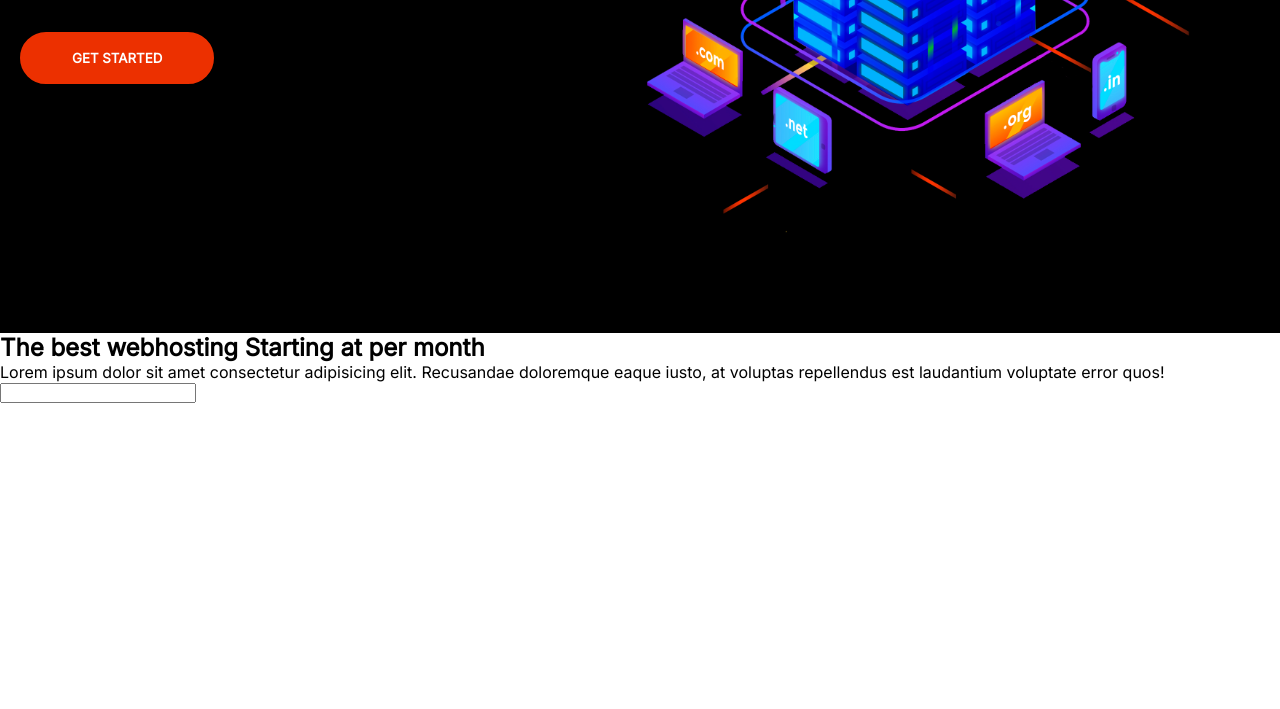
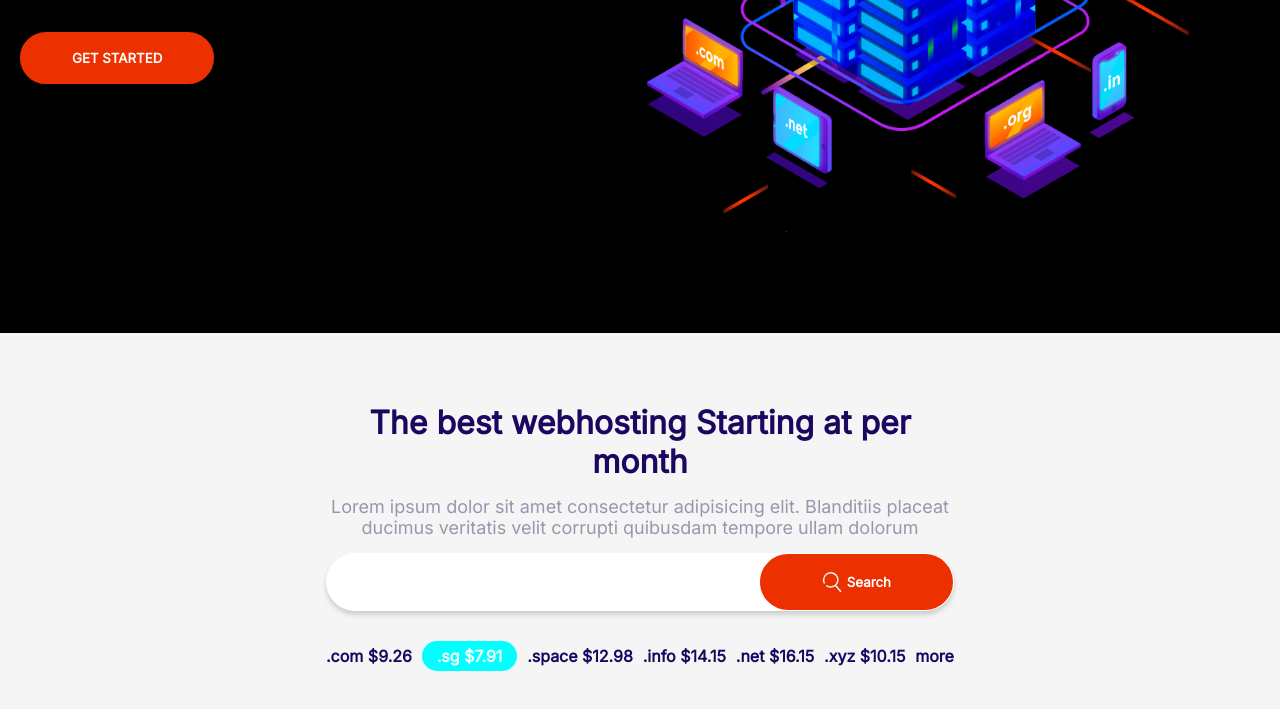
Before and after one commit to rakibislam2233/DomainGridTech, a plain HTML site: page src/index.html in a window 1280 px wide. Shown: the part 547-1256 px from the top of the page. Before the commit the page ends 950 px from the top, so only its background shows below. Drawn offline with Linux system fonts and the light colour scheme.

Commit message:
pricing section header code  completed

```diff
--- a/src/index.html
+++ b/src/index.html
@@ -4,7 +4,13 @@
     <meta charset="UTF-8" />
     <meta name="viewport" content="width=device-width, initial-scale=1.0" />
     <title>Hostire</title>
+    <!-- css style here -->
     <link rel="stylesheet" href="style.css" />
+    <!-- fontaw -->
+    <script
+      src="https://kit.fontawesome.com/a61de1ffaa.js"
+      crossorigin="anonymous"
+    ></script>
   </head>
   <body>
     <header>
@@ -47,13 +53,30 @@
             The best webhosting Starting at per month
           </h1>
           <p>
-            Lorem ipsum dolor sit amet consectetur adipisicing elit. Recusandae
-            doloremque eaque iusto, at voluptas repellendus est laudantium
-            voluptate error quos!
+            Lorem ipsum dolor sit amet consectetur adipisicing elit. Blanditiis
+            placeat ducimus veritatis velit corrupti quibusdam tempore ullam
+            dolorum
           </p>
           <div class="pricing_header_search">
-            <input type="text" name="" class="" />
+            <input type="text" name="" class="pricing_header_input" />
+            <button class="pricing_header_btn">
+              <img
+                class="pricing_header_btn_image"
+                src="./assets/icons/search.svg"
+                alt=""
+              />
+              Search
+            </button>
           </div>
+          <ul class="pricing_header_list">
+            <li>.com $9.26</li>
+            <li class="pricing_header_list_style">.sg $7.91</li>
+            <li>.space $12.98</li>
+            <li>.info $14.15</li>
+            <li>.net $16.15</li>
+            <li>.xyz $10.15</li>
+            <li>more</li>
+          </ul>
         </div>
       </section>
     </main>
--- a/src/style.css
+++ b/src/style.css
@@ -1,41 +1,40 @@
-@import url('https://fonts.googleapis.com/css2?family=Inter&family=Open+Sans&display=swap');
-*{
+@import url("https://fonts.googleapis.com/css2?family=Inter&family=Open+Sans&display=swap");
+* {
   padding: 0;
   margin: 0;
   box-sizing: border-box;
-    font-family: 'Inter', sans-serif;
+  font-family: "Inter", sans-serif;
 }
 /* header and navigation related css code start */
-header{
+header {
   background-color: #000000;
   width: 100%;
   color: white;
 }
-
-nav{
+nav {
   width: 100%;
-    max-width:1280px;
+  max-width: 1280px;
   height: 80px;
-    margin:  auto;
+  margin: auto;
   display: flex;
   justify-content: space-between;
   align-items: center;
   padding: 20px;
 }
-nav>ul{
+nav > ul {
   display: flex;
   justify-content: center;
   align-items: center;
   gap: 20px;
 }
-nav>ul>li{
+nav > ul > li {
   list-style: none;
 }
-nav>ul>li>a{
+nav > ul > li > a {
   color: white;
   text-decoration: none;
 }
-.banner{
+.banner {
   max-width: 1280px;
   height: 100vh;
   margin: 0 auto;
@@ -43,39 +42,111 @@ nav>ul>li>a{
   align-items: center;
   padding: 20px;
 }
-.banner_text{
+.banner_text {
   width: 50%;
 }
-.banner_title{
+.banner_title {
   font-size: 70px;
   font-weight: bold;
 }
-.banner_description{
+.banner_description {
   font-size: 20px;
   margin: 20px 0px;
 }
-.banner_btn{
+.banner_btn {
   margin-top: 15px;
   padding: 16px 50px;
   font-weight: bold;
-    background-color: #EC3000;
+  background-color: #ec3000;
   color: white;
   border-radius: 100px;
-    border: 2px solid #EC3000;
+  border: 2px solid #ec3000;
   cursor: pointer;
 }
-.banner_image_div{
+.banner_image_div {
   width: 50%;
-
 }
-.banner_image{
+.banner_image {
   max-width: 90%;
   max-height: 80%;
-
 }
 /* header and navigation related css code end */
-.main{
+main {
+  background-color: whitesmoke;
+}
+/* pricing_section code here */
+.pricing_section {
   width: 100%;
-    height: 100vh;
+  max-width: 1280px;
+  margin: 0 auto;
+}
+/* pricing_section_header code here */
+.pricing_header {
+  max-width: 768px;
+  margin: 0 auto;
+  padding: 70px;
+  text-align: center;
+}
+.pricing_header_title {
+  font-size: 32px;
+  font-weight: bold;
+  color: #1b0760;
+}
+.pricing_header > p {
+  margin: 15px 0px;
+  font-size: 18px;
+  color: #9a96ac;
+}
+.pricing_header_search {
+  width: 100%;
+  background-color: white;
+  display: flex;
+  padding: 1px 1px 1px 5px;
+  border-radius: 100px;
+  box-shadow: 0 4px 5px 0 rgba(0, 0, 0, 0.2), 0 5px 5px 0 white;
+}
+.pricing_header_input {
+  width: 100%;
+  padding: 5px 10px;
+  background-color: transparent;
+  border: none;
+}
+.pricing_header_btn {
+  display: flex;
+  justify-content: space-between;
+  align-items: center;
+  gap: 5px;
+  padding: 16px 60px;
+  font-weight: bold;
+  background-color: #ec3000;
   color: white;
+  border-radius: 100px;
+  border: 2px solid #ec3000;
+  cursor: pointer;
 }
+.pricing_header_btn_image{
+    width: 20px;
+    height: 20px;
+}
+.pricing_header_list{
+    margin-top: 30px;
+    display: flex;
+    justify-content: space-between;
+    align-items: center;
+}
+.pricing_header_list>li{
+    list-style: none;
+    color: #1B0760;
+    font-weight: bold;
+}
+.pricing_header_list_style{
+    padding: 5px 15px;
+    background-color: aqua;
+    border-radius: 100px;
+    color: white !important;
+}
+/* pricing_card code here */
+.pricing_card{
+    width: 100%;
+    padding: 50px;
+}
```
Also changed, not shown: public/logo.svg (added). Lines whose indentation alone changed are shown as unchanged.
